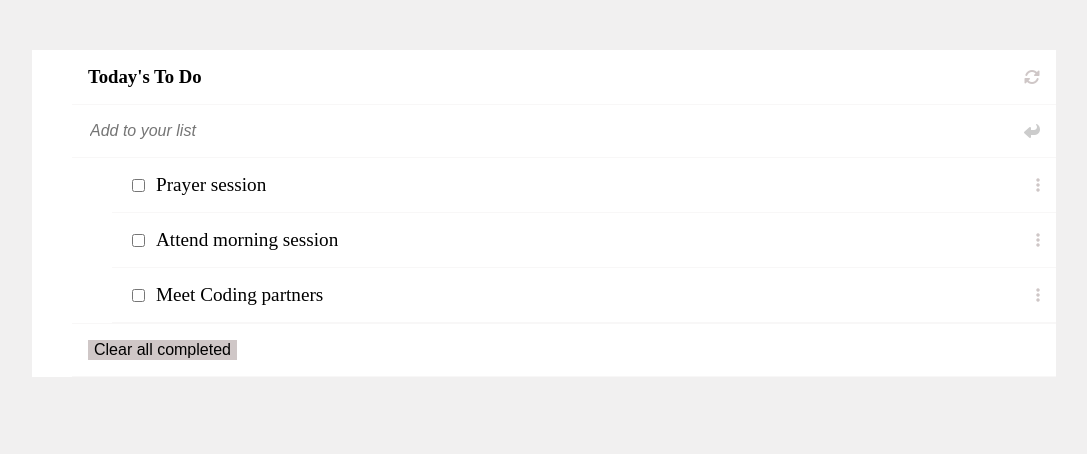
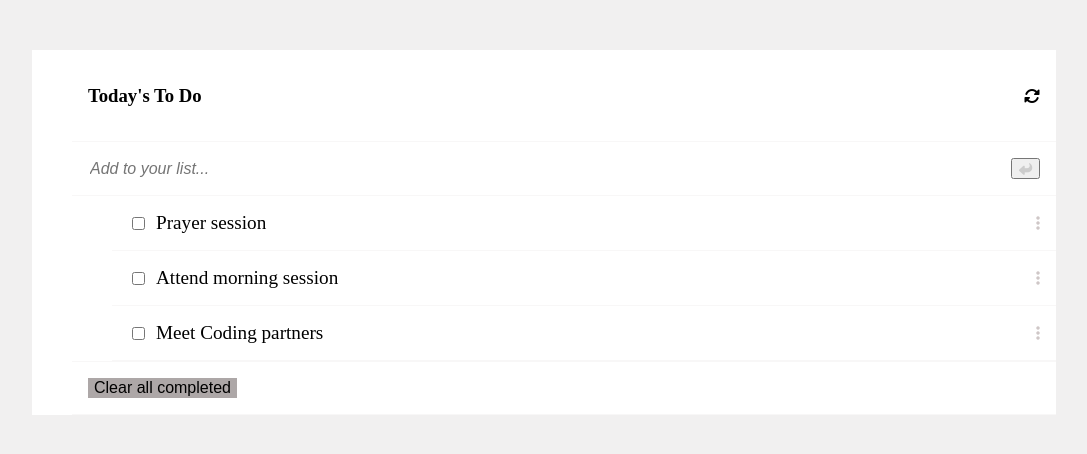
Before and after one commit to ernestkorir/ToDo-List, a website built with webpack: page src/index.html in a window 1280 px wide. Shown: the whole page, without its empty margins (18-1105 px from the left). Built offline with nearby package versions, Linux system fonts and the light colour scheme.

Commit message:
add markup and styling

```diff
--- a/src/index.css
+++ b/src/index.css
@@ -36,17 +36,27 @@ main {
   margin: 0;
 }
 
-.to-do-list > * {
+.to-do-list>* {
   display: flex;
   border-bottom: 1px solid rgb(248, 247, 247);
   flex: 1;
   padding: 1rem;
 }
 
-#title,
+.title {
+  justify-content: space-between;
+  align-items: center;
+}
+
+#form {
+  width: 100%;
+  display: flex;
+  justify-content: space-between;
+  align-items: center;
+}
+
 .add-to-do {
   justify-content: space-between;
-  align-items: center;
 }
 
 .add-to-do input {
@@ -67,7 +77,7 @@ main {
 
 #clear {
   border: 1px hidden;
-  background-color: rgb(207, 199, 199);
+  background-color: rgb(173, 167, 167);
   text-align: center;
   font-size: 1rem;
 }
--- a/src/index.html
+++ b/src/index.html
@@ -10,17 +10,19 @@
 <body>
    <main>
       <ul class="to-do-list">
-            <li id="title">
+          <li class="title">
               <h3>Today's To Do</h3>
               <i class="fas fa-sync-alt"></i>
           </li>
           <li class="add-to-do">
-                <input type="text" id="" placeholder="Add to your list">
-                <i class="fa fa-share" aria-hidden="true"></i>
+              <form action="#" id="form">
+                <input type="text" placeholder="Add to your list..." id="new-todo" required>
+                <button type="submit"><i class="fa fa-share" id="add"></i></button>
+              </form>
           </li>
           <li class="list-section"></li>
-            <li class="clear-button">
-                <button id="clear">Clear all completed</button>
+          <li id="clear-completed">
+              <button type="button" id="clear">Clear all completed</button>
           </li>
         </ul>
     </main>
```
Also changed, not shown: dist/index.html, dist/main.js. Lines whose indentation alone changed are shown as unchanged.
